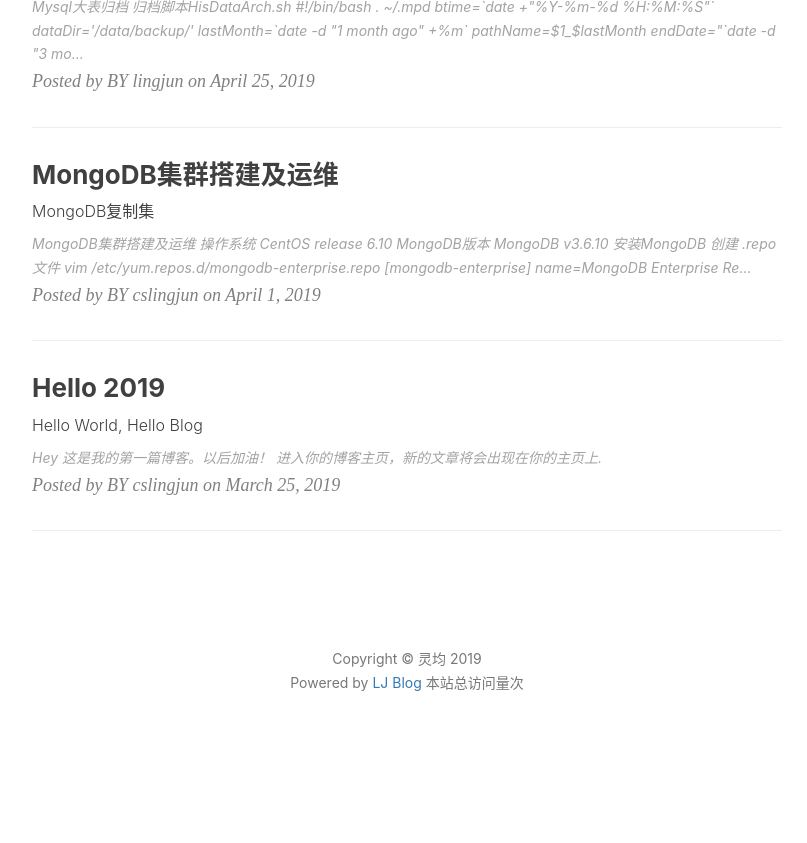
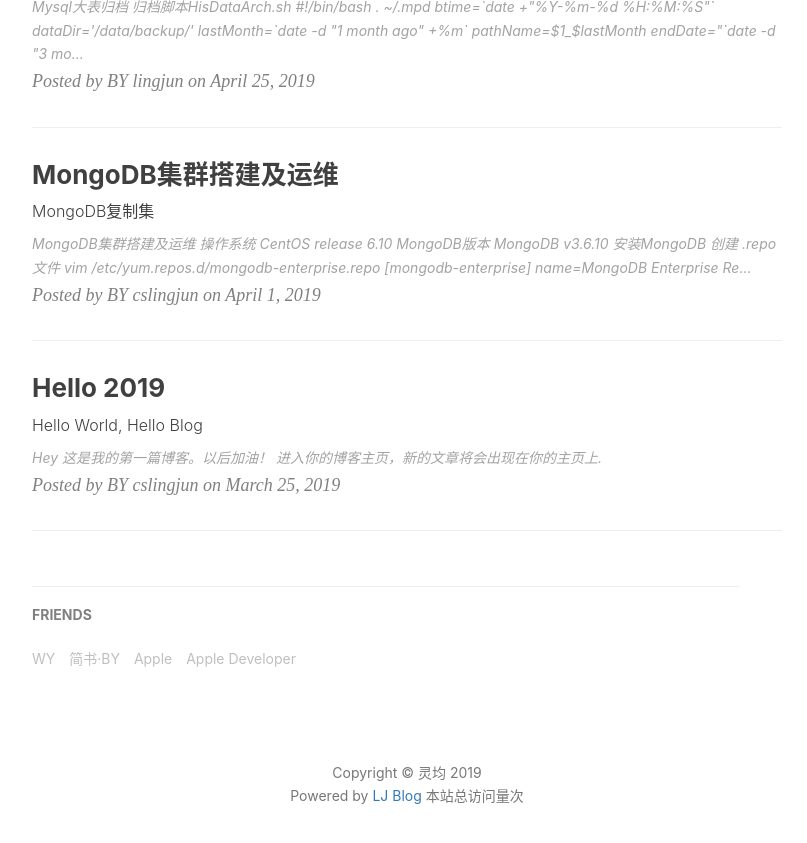
Before and after one commit to cslingjun/cslingjun.github.io, a Jekyll site: the page built from index.html, in a window 1280 px wide and 900 px high, scrolled down 1498 px. Shown: the top 843 px of the window, without its empty margins (233-1040 px from the left). Built offline with Jekyll 4.4.1, drawn with Linux system fonts in a browser that asks for light colours; nearby versions of some CDN libraries; the list of posts is cut into pages by our own code; comment, search, counter and statistics services are not loaded; before the commit the page ends 2285 px from its top, so only the background shows below that; some of the changed lines change nothing that is shown.

Commit message:
modify blog

```diff
--- a/_config.yml
+++ b/_config.yml
@@ -97,18 +97,18 @@ service-worker: true
 
 
 # Friends
-# friends: [
-#     {
-#         title: "WY",
-#         href: "http://zhengwuyang.com"
-#     },{
-#         title: "简书·BY",
-#         href: "http://www.jianshu.com/u/e71990ada2fd"
-#     },{
-#         title: "Apple",
-#         href: "https://apple.com"
-#     },{
-#         title: "Apple Developer",
-#         href: "https://developer.apple.com/"
-#     }
-# ]
+friends: [
+    {
+        title: "WY",
+        href: "http://zhengwuyang.com"
+    },{
+        title: "简书·BY",
+        href: "http://www.jianshu.com/u/e71990ada2fd"
+    },{
+        title: "Apple",
+        href: "https://apple.com"
+    },{
+        title: "Apple Developer",
+        href: "https://developer.apple.com/"
+    }
+]
```
